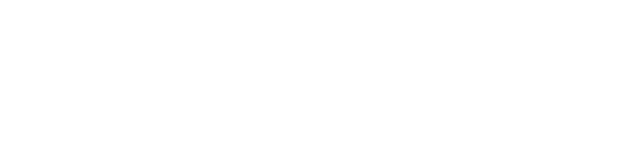
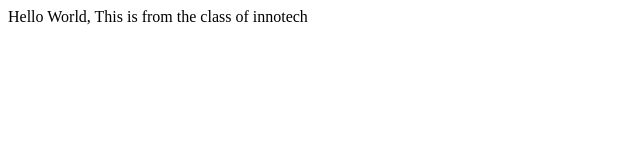
Before and after one commit to phsinghka/GitCheck, a plain HTML site: page index.html in a window 1280 px wide. Shown: the whole page, without its empty margins (0-640 px from the left). Drawn offline with Linux system fonts and the light colour scheme.

Commit message:
Html Update

```diff
--- a/index.html
+++ b/index.html
@@ -8,7 +8,7 @@
 </head>
 
 <body>
-
+    Hello World, This is from the class of innotech
 </body>
 
 </html>
```
